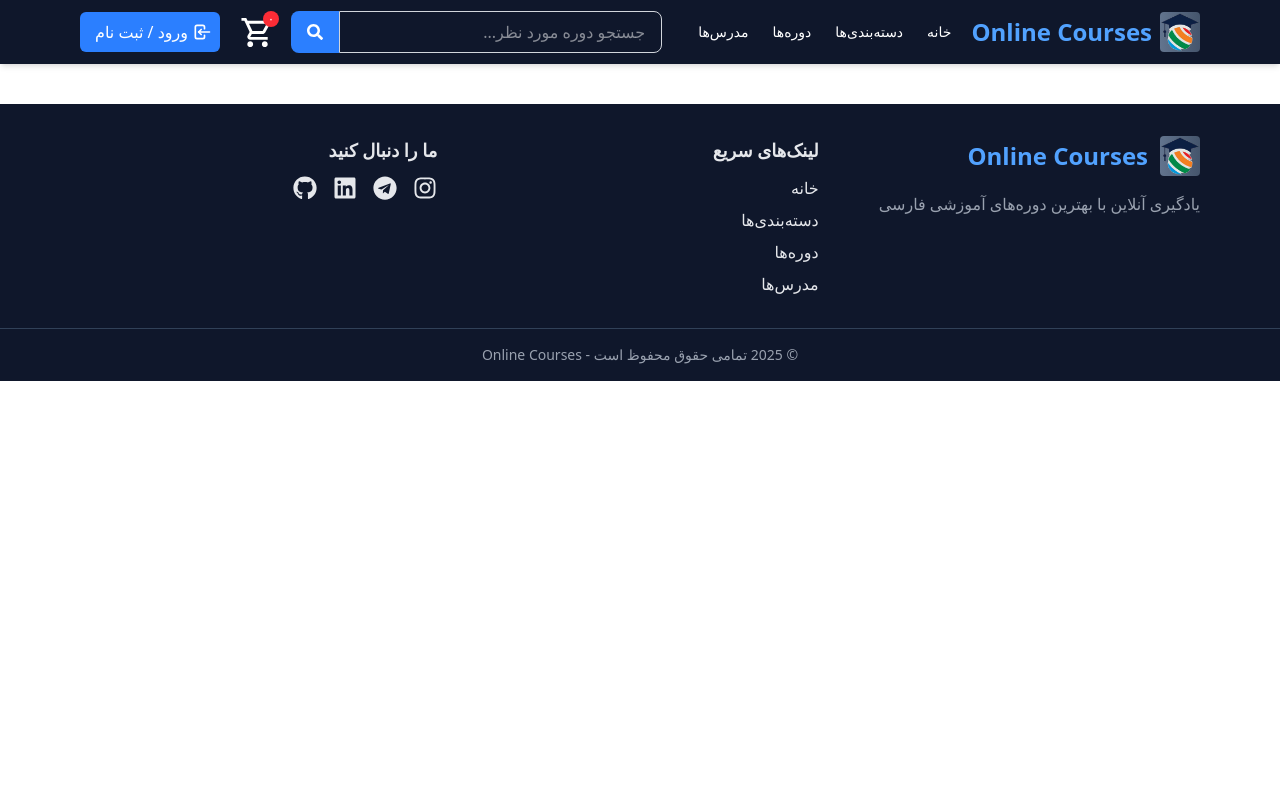
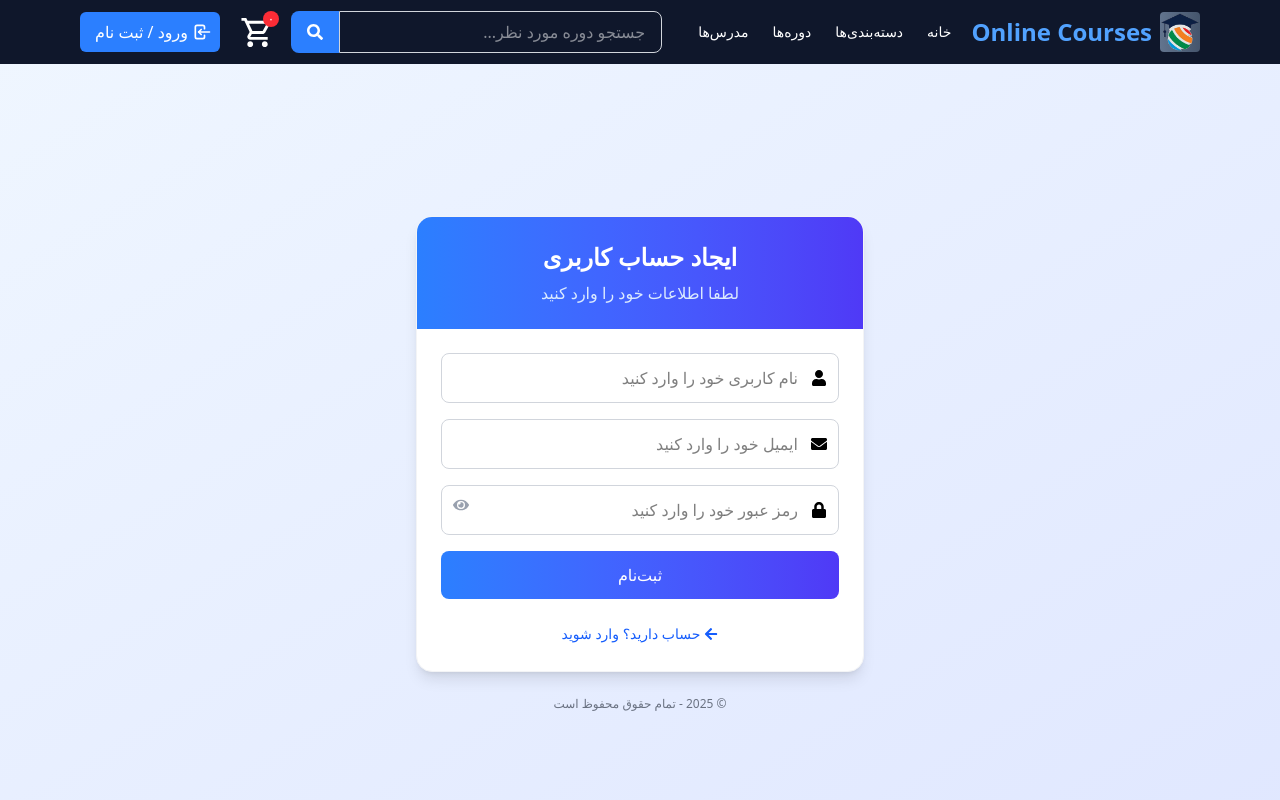
Before and after one commit to mostafa0824/Amoozly, a React (Vite) app: page /register in a window 1280 px wide. Shown: the top 800 px of the page. Built offline with nearby package versions, Linux system fonts and the light colour scheme.

Commit message:
add showPassword & reforms

```diff
--- a/src/Pages/Auth/Register/index.jsx
+++ b/src/Pages/Auth/Register/index.jsx
@@ -1,9 +1,124 @@
-import React from 'react'
+import React, { useState } from "react";
+import { Formik, Form, Field, ErrorMessage } from "formik";
+import { FaUser, FaEnvelope, FaLock, FaArrowLeft, FaEyeSlash, FaEye } from "react-icons/fa";
+import { ScaleLoader } from "react-spinners";
+import fetchData from "../../../Utils/fetchData";
 
 export default function Register() {
+  const [showPassword,setShowPassword]=useState(false)
+  const handleRegister = async (values, { setSubmitting, setStatus }) => {
+    setStatus(null);
+    try {
+      const res = await fetchData("auth/local/register", {
+        method: "POST",
+        headers: { "Content-Type": "application/json" },
+        body: JSON.stringify(values),
+      });
+
+      if (res?.user) {
+        setStatus({ success: "ثبت‌نام با موفقیت انجام شد!" });
+        setTimeout(() => (window.location.href = "/login"), 1000);
+      } else {
+        setStatus({ error: res?.error?.message || "کاربر با این ایمیل/نام کاربری وجود دارد" });
+      }
+    } catch {
+      setStatus({ error: "خطا در ارتباط با سرور. لطفا مجددا تلاش کنید" });
+    }
+    setSubmitting(false);
+  };
+
   return (
-    <div>
+    <div className="min-h-screen flex items-center justify-center bg-gradient-to-br from-blue-50 to-indigo-100 py-8 px-4">
+      <div className="max-w-md w-full">
+        <div className="bg-white rounded-2xl shadow-lg overflow-hidden border border-gray-100">
+          {/* هدر */}
+          <div className="bg-gradient-to-r from-blue-500 to-indigo-600 p-6 text-center">
+            <h1 className="text-2xl font-bold text-white">ایجاد حساب کاربری</h1>
+            <p className="text-blue-100 mt-2">لطفا اطلاعات خود را وارد کنید</p>
+          </div>
 
+          {/* فرم */}
+          <div className="p-6">
+            <Formik
+              initialValues={{ username: "", email: "", password: "" }}
+              validate={(values) => {
+                const errors = {};
+                if (!values.username) errors.username = "نام کاربری الزامی است";
+                if (!values.email) errors.email = "ایمیل الزامی است";
+                else if (!/^[A-Z0-9._%+-]+@[A-Z0-9.-]+\.[A-Z]{2,}$/i.test(values.email))
+                  errors.email = "ایمیل نامعتبر است";
+                if (!values.password) errors.password = "رمز عبور الزامی است";
+                else if (values.password.length < 6) errors.password = "رمز عبور باید حداقل ۶ کاراکتر باشد";
+                return errors;
+              }}
+              onSubmit={handleRegister}
+            >
+              {({ isSubmitting, status }) => (
+                <Form className="space-y-4">
+                  {/* نام کاربری */}
+                  <InputField name="username" type="text" placeholder="نام کاربری خود را وارد کنید" icon={<FaUser />} />
+
+                  {/* ایمیل */}
+                  <InputField name="email" type="email" placeholder="ایمیل خود را وارد کنید" icon={<FaEnvelope />} />
+
+                  {/* رمز عبور */}
+                  <div className="relative">
+                  <InputField name="password"
+                  type={`${showPassword?'text':'password'}`}
+                  placeholder="رمز عبور خود را وارد کنید" icon={<FaLock />} />
+                  <button className="absolute left-3 top-3 text-gray-400 hover:text-gray-600 cursor-pointer cursor-pointer"
+                  onClick={()=>setShowPassword(!showPassword)}>
+                   {showPassword ? <FaEyeSlash /> : <FaEye />}
+                  </button>
+                  </div>
+
+                  {/* پیام وضعیت */}
+                  {status?.error && <div className="bg-red-50 border border-red-200 text-red-700 px-4 py-3 rounded-lg">{status.error}</div>}
+                  {status?.success && <div className="bg-green-50 border border-green-200 text-green-700 px-4 py-3 rounded-lg">{status.success}</div>}
+
+                  <button
+                    type="submit"
+                    disabled={isSubmitting}
+                    className="w-full cursor-pointer py-3 px-4 bg-gradient-to-r from-blue-500 to-indigo-600 text-white font-medium rounded-lg hover:from-blue-600 hover:to-indigo-700 focus:outline-none focus:ring-2 focus:ring-blue-500 focus:ring-offset-2 transition-all disabled:opacity-50"
+                  >
+                    {isSubmitting ? <ScaleLoader color="#fff" height={20} /> : "ثبت‌نام"}
+                  </button>
+                </Form>
+              )}
+            </Formik>
+
+            {/* لینک برگشت */}
+            <div className="mt-6 text-center">
+              <a href="/login" className="inline-flex items-center text-sm text-blue-600 hover:text-blue-800 transition-colors">
+                <FaArrowLeft className="ml-1" />
+                حساب دارید؟ وارد شوید
+              </a>
+            </div>
+          </div>
+        </div>
+
+        <div className="mt-6 text-center text-xs text-gray-500">
+          © {new Date().getFullYear()} - تمام حقوق محفوظ است
+        </div>
+      </div>
     </div>
-  )
+  );
 }
+
+const InputField = ({ name, type, placeholder, icon }) => (
+  <div>
+    <div className="relative">
+      <div className="absolute inset-y-0 right-0 pr-3 flex items-center pointer-events-none">
+        {icon}
+      </div>
+      <Field
+        id={name}
+        name={name}
+        type={type}
+        placeholder={placeholder}
+        className="block w-full pr-10 pl-4 py-3 border rounded-lg focus:outline-none focus:ring-2 border-gray-300 focus:ring-blue-500"
+      />
+    </div>
+    <ErrorMessage name={name} component="div" className="text-red-600 text-sm mt-1" />
+  </div>
+);
```
